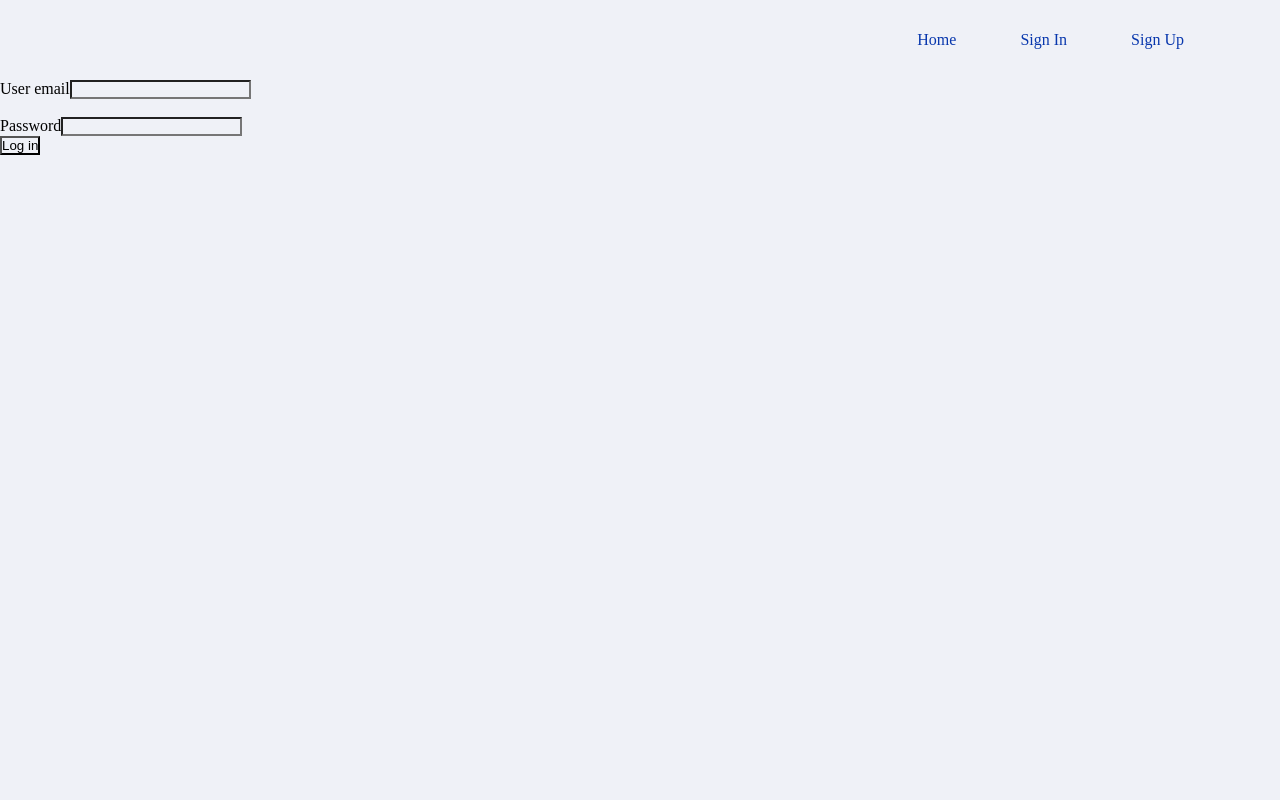
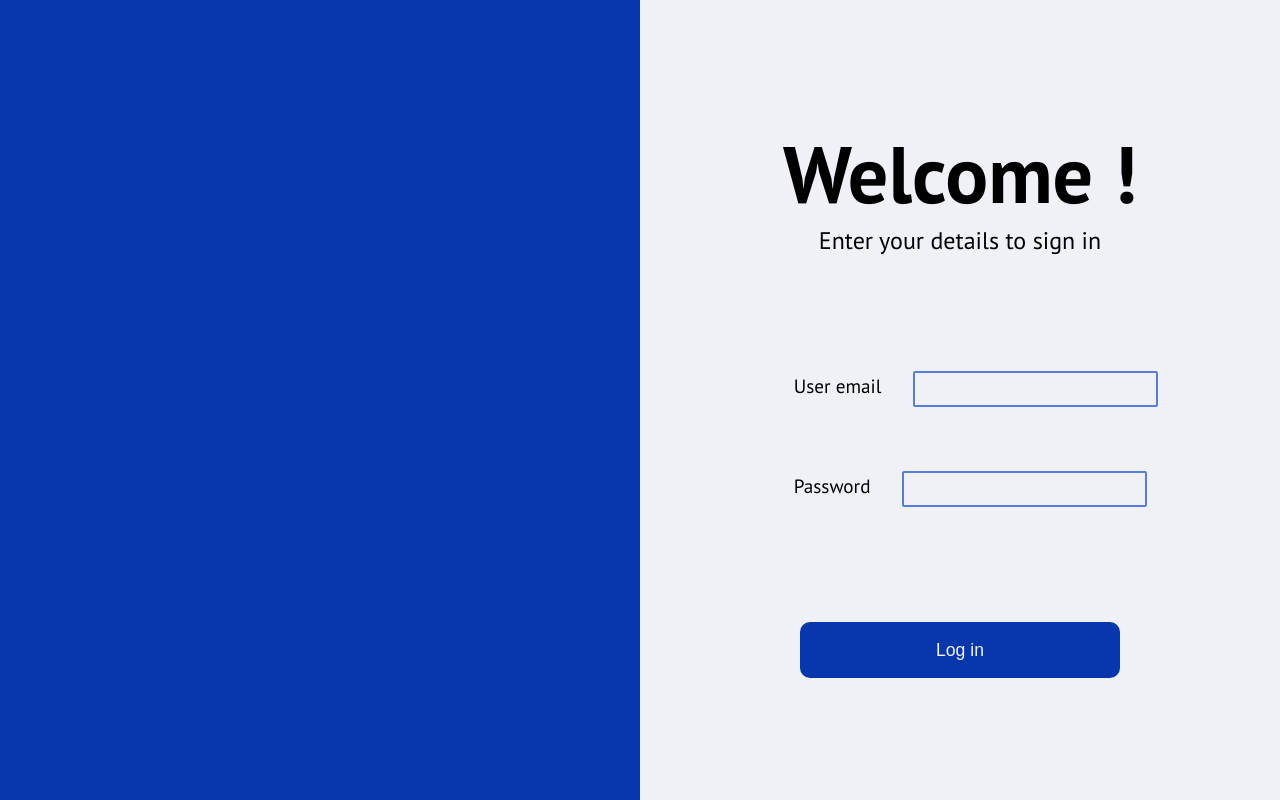
Before and after one commit to scorcuera/egonApp, a React (Vite) app in the folder egon-client/: page /login in a window 1280 px wide. Built offline with nearby package versions, Linux system fonts and the light colour scheme.

Commit message:
Add styles to Login component

```diff
--- /dev/null
+++ b/egon-client/src/components/Login.css
@@ -0,0 +1,66 @@
+.form__container {
+    height: 100vh;
+    display: flex;
+}
+
+.form__image {
+    width: 50vw;
+    background-color: #0837AD;
+}
+
+.form__element {
+    width: 50vw;
+    height: 80%;
+    align-self: center;
+    display: flex;
+    flex-direction: column;
+    align-items: center;
+    justify-content: space-around;
+}
+
+.form__input {
+    font-size: 1.2rem;
+    padding: 2rem 0;
+}
+
+.form__input > label, input {
+    padding: 0 2rem;
+}
+
+.form__input input[type="text"]{
+    height: 2rem;
+    border: 2px solid #587cd7;
+    border-radius: 2px;
+}
+
+.form__message {
+    display: flex;
+    flex-direction: column;
+    align-items: center;
+}
+
+.form__message {
+    font-size: 1.5rem;
+    font-weight: 100;
+}
+
+.form__message > p:first-child {
+    font-size: 5rem;
+    font-weight: 700;
+}
+
+.form__submit-btn {
+    font-size: 1.1rem;
+    height: 3.5rem;
+    width: 20rem;
+    color: #EFF1F7;
+    background-color: #0837AD;
+    border: solid #0837AD;
+    border-radius: 10px;
+    transition: 0.4s;
+    cursor: pointer;
+}
+
+.form__submit-btn:hover {
+    transform: scale(1.1);
+}
--- a/egon-client/src/components/Login.tsx
+++ b/egon-client/src/components/Login.tsx
@@ -3,6 +3,7 @@ import AuthUser from "../../interfaces/user.interface.ts";
 import { useForm } from "react-hook-form";
 import { useContext } from "react";
 import { useNavigate } from "react-router-dom";
+import "./Login.css";
 
 const Login = () => {
   const { register, handleSubmit } = useForm();
@@ -19,18 +20,29 @@ const Login = () => {
   }
 
   return (
-    <div>
-      <form action="" onSubmit={handleSubmit(handleLogIn)}>
-        <label>User email</label>
-        <input type="text" {...register("UserEmail")} />
-        <br />
-        <br />
-        <label>Password</label>
-        <input type="text" {...register("Password")} />
-        <br />
-        <button type="submit">Log in</button>
+    <div className="form__container">
+      <div className="form__image">
+
+      </div>
+      <form className="form__element" action="" onSubmit={handleSubmit(handleLogIn)}>
+        <div className="form__message">
+          <p>Welcome !</p>
+          <p>Enter your details to sign in</p>
+        </div>
+        <div className="form__input-container">
+          <div className="form__input">
+            <label>User email</label>
+            <input type="text" {...register("UserEmail")} />
+          </div>
+          <div className="form__input">
+            <label>Password</label>
+            <input type="text" {...register("Password")} />
+          </div>
+        </div>
+        <button className="form__submit-btn" type="submit">Log in</button>
       </form>
     </div>
+
   )
 }
 
--- a/egon-client/src/index.css
+++ b/egon-client/src/index.css
@@ -1,7 +1,13 @@
+@import url('https://fonts.googleapis.com/css2?family=PT+Sans:ital,wght@0,400;0,700;1,400;1,700&family=Poppins:wght@100;200;300;400;700&family=Roboto:ital,wght@0,300;1,100;1,300&display=swap');
+
 * {
     background-color: #EFF1F7;
     margin: 0;
     padding: 0;
+}
+
+html {
+    font-family: 'PT Sans', sans-serif;
 }
 
 body {
--- a/egon-client/src/pages/HomePage.tsx
+++ b/egon-client/src/pages/HomePage.tsx
@@ -3,9 +3,9 @@ import "./HomePage.css";
 
 const HomePage = () => {
   return (
-    <section className="heroContainer">
+    <div className="heroContainer">
       <img className="heroContainer__image" src={IconLogo} alt="logo-image" />
-    </section>
+    </div>
   )
 }
 
```
Also changed, not shown: egon-client/src/router/router.tsx (+6 -6 lines).
